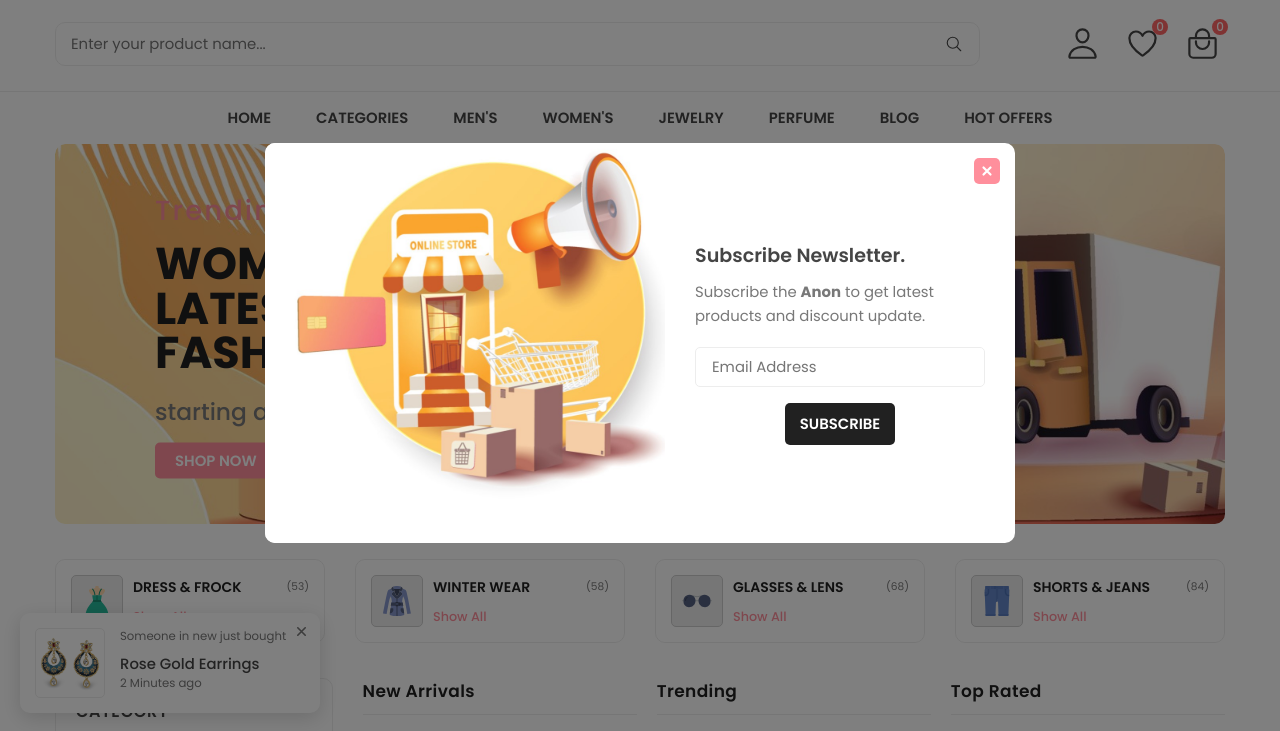
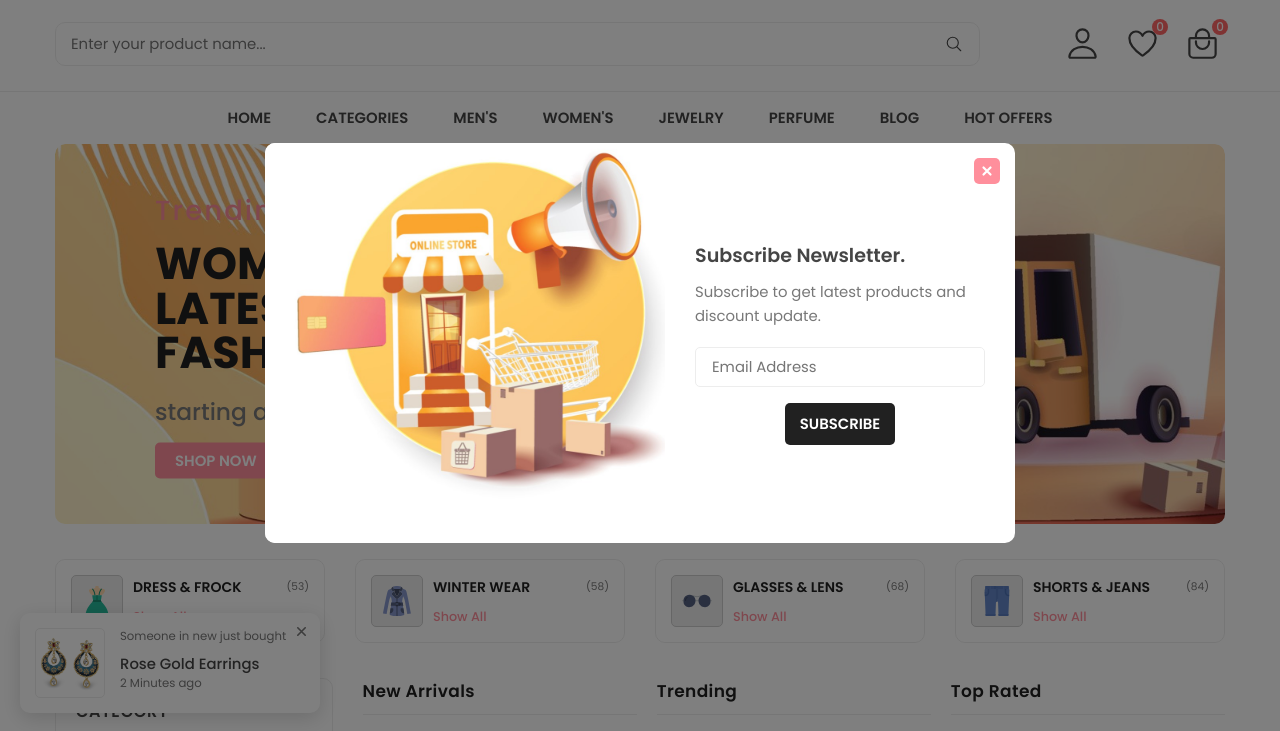
Before and after one commit to Pushkaran163/Ecommerce-Website, a plain HTML site: page index.html in a window 1280 px wide. Both pictures are taken after a click on the link "HOME". Shown: the part 57-788 px from the top of the page. Drawn offline with nearby package versions, Linux system fonts and the light colour scheme.

Commit message:
add file

```diff
--- a/index.html
+++ b/index.html
@@ -59,7 +59,7 @@
             <h3 class="newsletter-title">Subscribe Newsletter.</h3>
 
             <p class="newsletter-desc">
-              Subscribe the <b>Anon</b> to get latest products and discount update.
+              Subscribe to get latest products and discount update.
             </p>
 
           </div>
```
